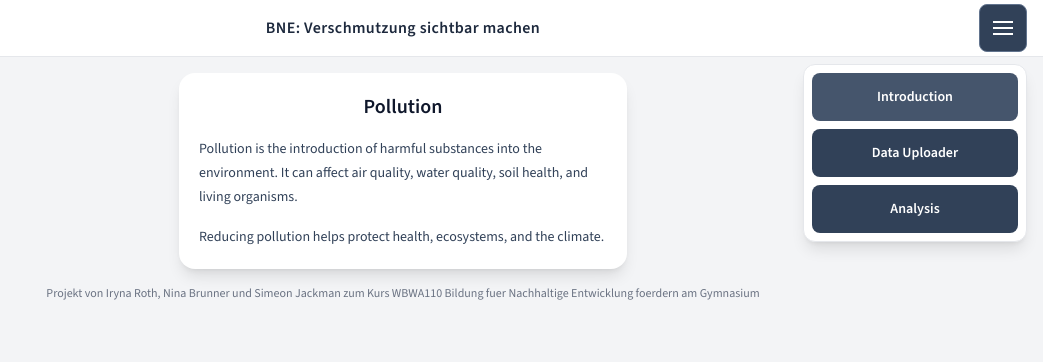
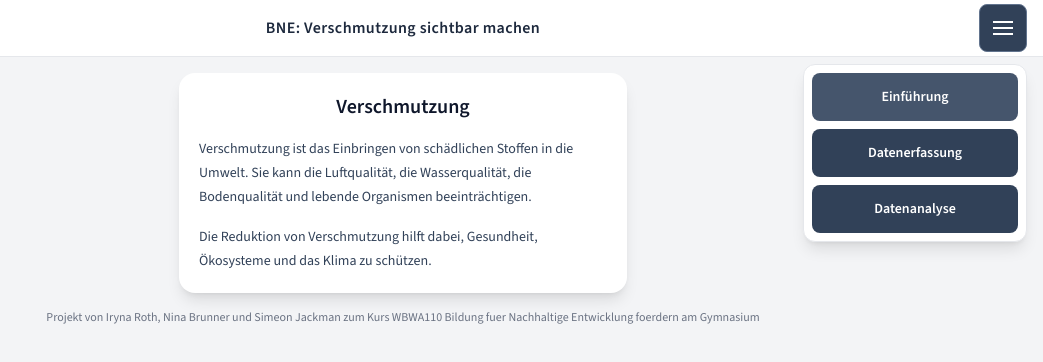
Before and after one commit to simeonjackman/pollution, a Vue app: page /introduction in a window 1280 px wide. Both pictures are taken after a click on the button "Menü öffnen". Shown: the top 362 px of the page, without its empty margins (237-1280 px from the left). Built offline with nearby package versions, Linux system fonts and the light colour scheme.

Commit message:
ADD: German translations

```diff
--- a/src/App.vue
+++ b/src/App.vue
@@ -25,7 +25,7 @@ function closeMenu() {
         <button
           type="button"
           class="absolute right-4 top-1/2 inline-flex h-12 w-12 -translate-y-1/2 cursor-pointer items-center justify-center rounded-lg border border-slate-500 bg-slate-700 text-white"
-          aria-label="Open menu"
+          aria-label="Menü öffnen"
           @click="menuOpen = !menuOpen"
         >
           <span class="space-y-1">
@@ -48,7 +48,7 @@ function closeMenu() {
           active-class="!bg-slate-600 !text-white"
           @click="closeMenu"
         >
-          Introduction
+          Einführung
         </RouterLink>
         <RouterLink
           to="/data-uploader"
@@ -56,7 +56,7 @@ function closeMenu() {
           active-class="!bg-slate-600 !text-white"
           @click="closeMenu"
         >
-          Data Uploader
+          Datenerfassung
         </RouterLink>
         <RouterLink
           to="/data-analysis"
@@ -64,7 +64,7 @@ function closeMenu() {
           active-class="!bg-slate-600 !text-white"
           @click="closeMenu"
         >
-          Analysis
+          Datenanalyse
         </RouterLink>
       </div>
     </nav>
@@ -86,7 +86,7 @@ function closeMenu() {
       v-if="menuOpen"
       type="button"
       class="fixed inset-0 z-40 cursor-pointer bg-transparent"
-      aria-label="Close menu"
+      aria-label="Menü schließen"
       @click="closeMenu"
     ></button>
   </div>
--- a/src/views/DataAnalysisView.vue
+++ b/src/views/DataAnalysisView.vue
@@ -317,6 +317,36 @@ watch(selectedRangeId, () => {
 
     <DataAnalysisGraph v-else :labels="chartLabels" :series="chartSeries" />
 
+    <section
+      class="space-y-3 rounded-xl border border-slate-200 bg-slate-50 p-4"
+      aria-label="Diskussion zur Datenanalyse"
+    >
+      <h2 class="text-base font-semibold text-slate-900">Diskussionsfragen</h2>
+      <ol class="list-decimal space-y-2 pl-5 text-sm leading-6 text-slate-700">
+        <li>
+          Welche Faktoren können dazu führen, dass gemessene Wert fehler
+          aufweisen? Welche konkreten Faktoren sind euch beim Messen
+          aufgefallen?
+        </li>
+        <li>
+          Ab wann kann man auf Basis der gemessenen Werte eine verlässliche
+          Aussage treffen? Begründe deine Antwort mit Blick auf Anzahl, Streuung
+          und Zeitraum der Daten.
+        </li>
+        <li>
+          Welche möglichen Verursacher der Verschmutzung lassen sich aus den
+          Messwerten ableiten (z. B. Verkehr, Industrie, Wetter, Tageszeit)?
+          Nenne mindestens zwei und begründe sie mit Daten, falls möglich.
+        </li>
+        <li>
+          Welche Methoden zur zukünftigen Vermeidung von Verschmutzung hältst du
+          für sinnvoll (z. B. Verkehrskonzepte, Filtertechnik,
+          Verhaltensänderungen)? Recherchiere und ordne jede Methode nach
+          erwarteter Wirkung und Umsetzbarkeit.
+        </li>
+      </ol>
+    </section>
+
     <hr class="border-gray-200" />
 
     <DataDownloadButton group-tag="FHNW-BNE-Projekt" />
--- a/src/views/IntroductionView.vue
+++ b/src/views/IntroductionView.vue
@@ -1,13 +1,16 @@
 <template>
   <section class="space-y-4">
-    <h1 class="text-xl font-semibold text-center text-slate-900">Pollution</h1>
+    <h1 class="text-xl font-semibold text-center text-slate-900">
+      Verschmutzung
+    </h1>
     <p class="text-sm leading-6 text-slate-700">
-      Pollution is the introduction of harmful substances into the environment.
-      It can affect air quality, water quality, soil health, and living
-      organisms.
+      Verschmutzung ist das Einbringen von schädlichen Stoffen in die Umwelt.
+      Sie kann die Luftqualität, die Wasserqualität, die Bodenqualität und
+      lebende Organismen beeinträchtigen.
     </p>
     <p class="text-sm leading-6 text-slate-700">
-      Reducing pollution helps protect health, ecosystems, and the climate.
+      Die Reduktion von Verschmutzung hilft dabei, Gesundheit, Ökosysteme und
+      das Klima zu schützen.
     </p>
   </section>
 </template>
```
